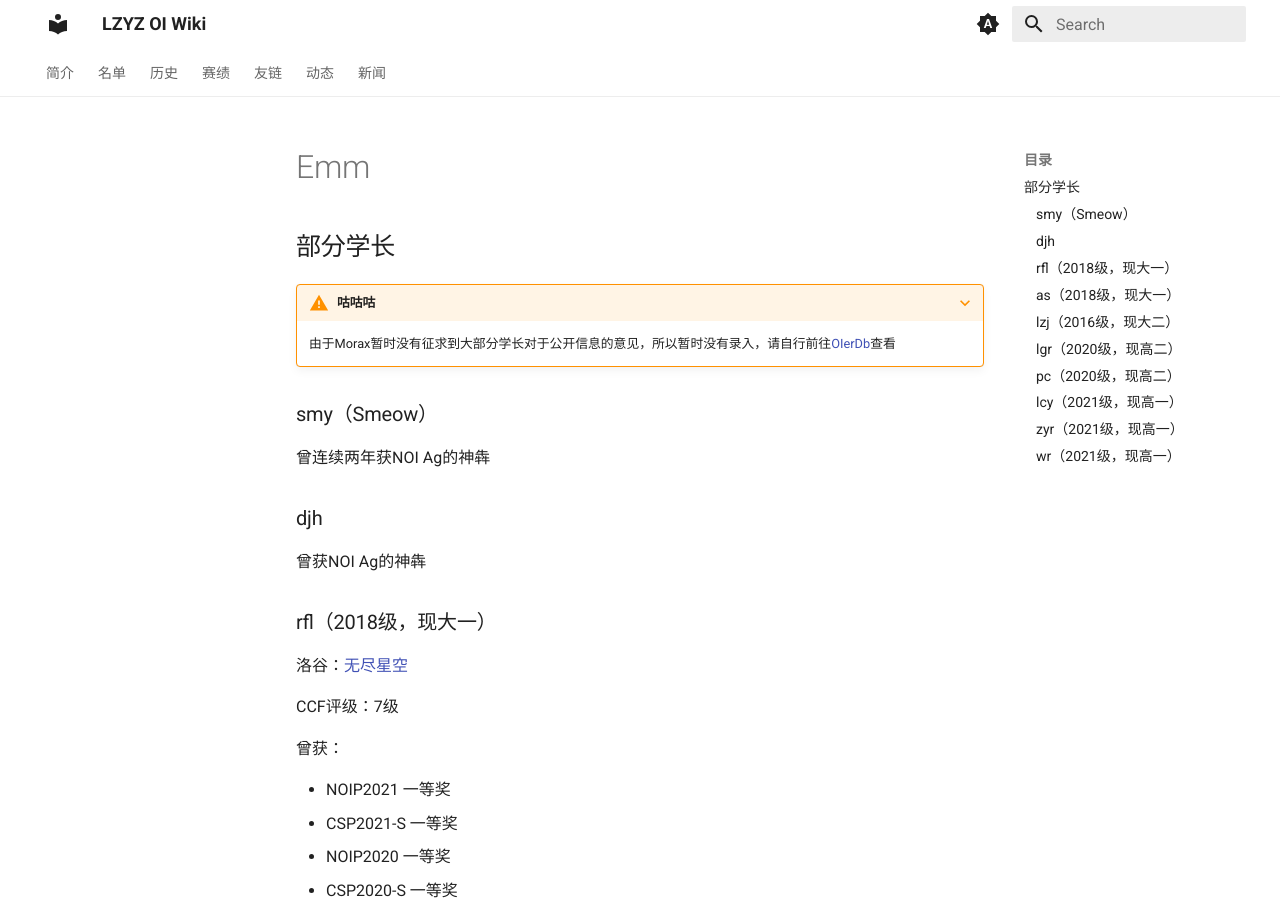
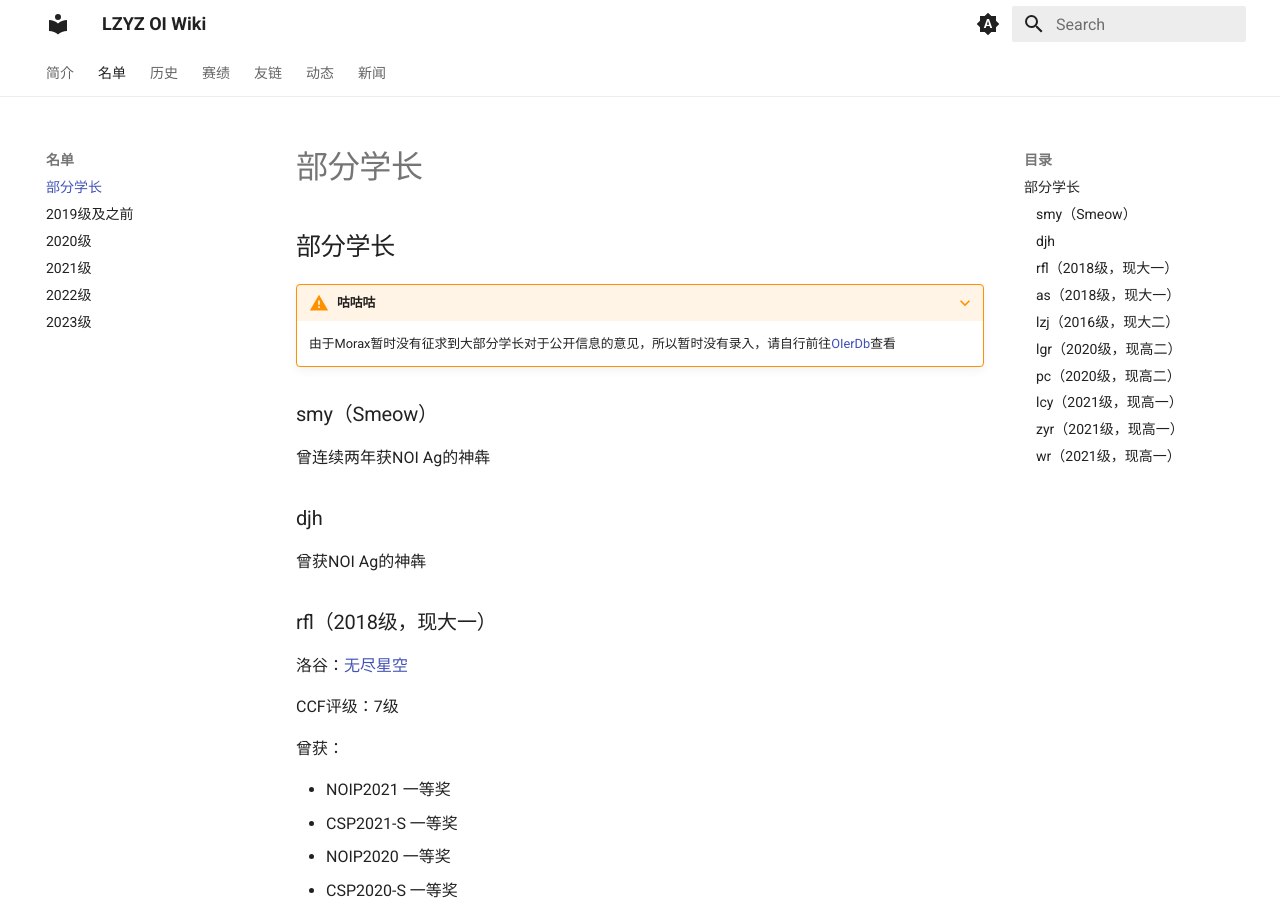
Before and after one commit to ElationAha/LZYZ-OI-Wiki, an MkDocs documentation site: the page built from docs/member/emm.md, in a window 1280 px wide and 900 px high. Built offline with MkDocs 1.6.1 and Material for MkDocs 9.7.7, drawn with Linux system fonts in a browser that asks for light colours; nearby versions of some CDN libraries; library files that are not in the unit come from our copies; comment, search, counter and statistics services are not loaded; old or Windows-style settings are respelled for this version of MkDocs; some of the changed lines change nothing that is shown.

Commit message:
Update mkdocs.yml

```diff
--- a/mkdocs.yml
+++ b/mkdocs.yml
@@ -1,5 +1,4 @@
 site_name: LZYZ OI Wiki
-
 markdown_extensions:
   - toc:
       title: 目录
@@ -12,10 +11,8 @@ markdown_extensions:
   - pymdownx.emoji:
       emoji_index: !!python/name:material.extensions.emoji.twemoji
       emoji_generator: !!python/name:material.extensions.emoji.to_svg
-
 plugins:
   - search
-
 extra_javascript:
   - javascripts/mathjax.js
   - https://polyfill.io/v3/polyfill.min.js?features=es6
@@ -28,41 +25,39 @@ extra_javascript:
   - https://cdn.jsdelivr.net/npm/mathjax@3/es5/tex-mml-chtml.js
   - '//busuanzi.ibruce.info/busuanzi/2.3/busuanzi.pure.mini.js'
   - 'assets/js/busuanzi.pure.mini.js'
-
 extra_css:
   - https://cdnjs.cloudflare.com/ajax/libs/KaTeX/0.16.7/katex.min.css
-
 # Contents
 nav:
   - 简介:
     - Getting Started: index.md
-    - 在这里可以做什么: home\What\index.html
-    - 在这里不能做什么: home\Don't\index.html
-    - 关于: home\information\index.html
+    - 在这里可以做什么: home\What.md
+    - 在这里不能做什么: home\Don't.md
+    - 关于: home\information.md
   - 名单:
-    - 部分学长: member\emm\index.html
-    - 2019级及之前: member\past\index.html
-    - 2020级: member\2020\index.html
-    - 2021级: member\2021\index.html
-    - 2022级: member\2022\index.html
-    - 2023级: member\2023\index.html
+    - 部分学长: member\emm.md
+    - 2019级及之前: member\past.md
+    - 2020级: member\2020.md
+    - 2021级: member\2021.md
+    - 2022级: member\2022.md
+    - 2023级: member\2023.md
   - 历史:
-    - 2021年及之前: history\past\index.html
-    - 2022年: history\2022\index.html
-    - 2023年: history\2023\index.html
+    - 2021年及之前: history\past.md
+    - 2022年: history\2022.md
+    - 2023年: history\2023.md
   - 赛绩:
-    - 以前: achievements\past\index.html
-    - CSP2023: achievements\CSP2023\index.html
-    - NOIP2023: achievements\NOIP2023\index.html
+    - 以前: achievements\past.md
+    - CSP2023: achievements\CSP2023.md
+    - NOIP2023: achievements\NOIP2023.md
   - 友链:
-    - 竞赛资料: link\information\index.html
-    - Something about Luogu...: link\Luogu\index.html
-    - 学习材料: link\material\index.html
-    - Online Judge: link\OJ\index.html
-    - 工具: link\tools\index.html
-    - 游记合集: link\travel\index.html
-  - 动态: dynamic\index.html
-  - 新闻: news\index.html
+    - 竞赛资料: link\information.md
+    - Something about Luogu...: link\Luogu.md
+    - 学习材料: link\material.md
+    - Online Judge: link\OJ.md
+    - 工具: link\tools.md
+    - 游记合集: link\travel.md
+  - 动态: dynamic.md
+  - 新闻: news.md
 theme:
   name: material
   custom_dir: overrides
@@ -75,13 +70,11 @@ theme:
     - navigation.path
     - navigation.top
   palette:
-
     # Palette toggle for automatic mode
     - media: "(prefers-color-scheme)"
       toggle:
         icon: material/brightness-auto
         name: Switch to light mode
-
     # Palette toggle for light mode
     - media: "(prefers-color-scheme: light)"
       scheme: default
@@ -90,7 +83,6 @@ theme:
       toggle:
         icon: material/brightness-7
         name: Switch to dark mode
-
     # Palette toggle for dark mode
     - media: "(prefers-color-scheme: dark)"
       scheme: slate
```
